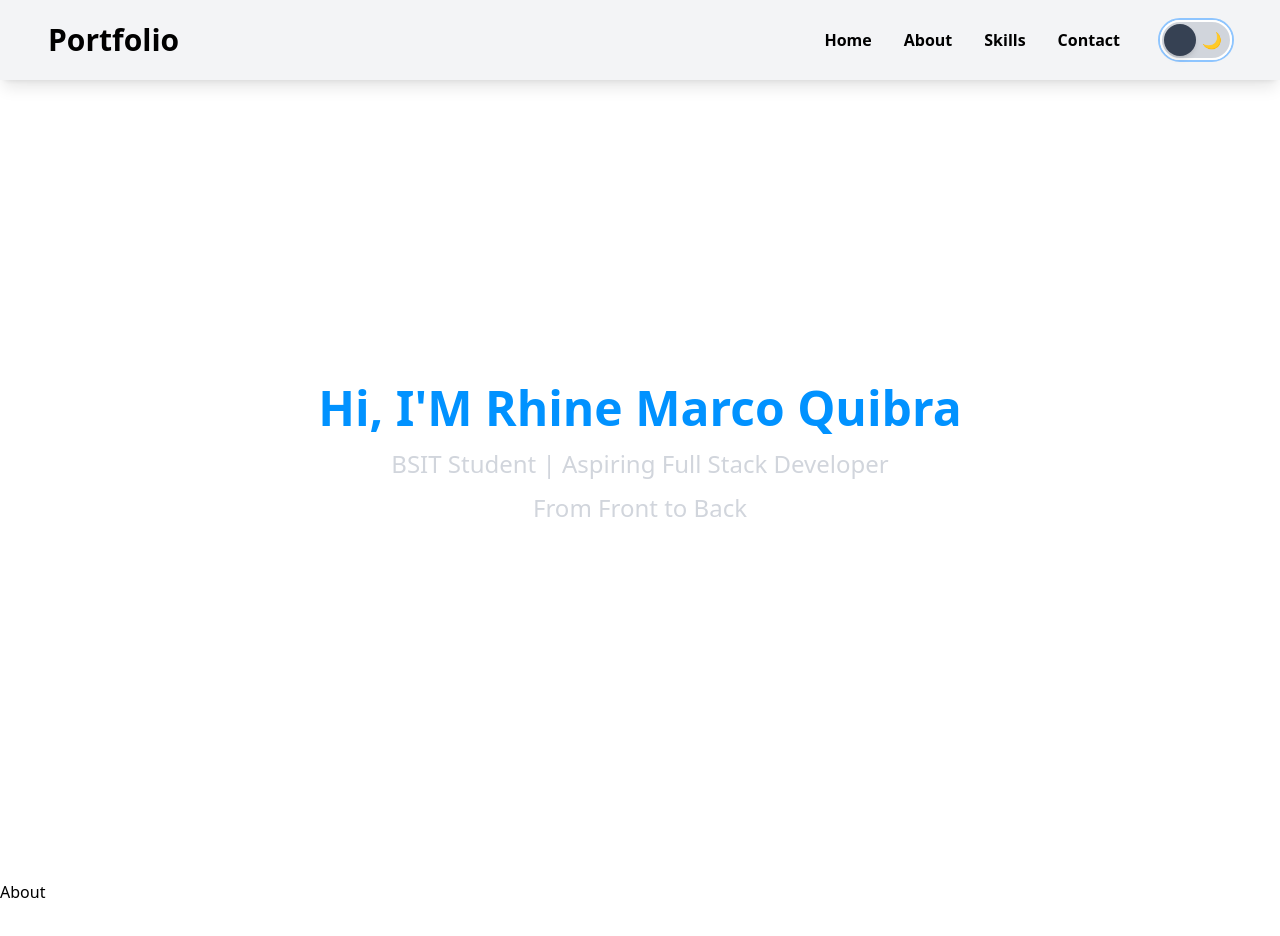
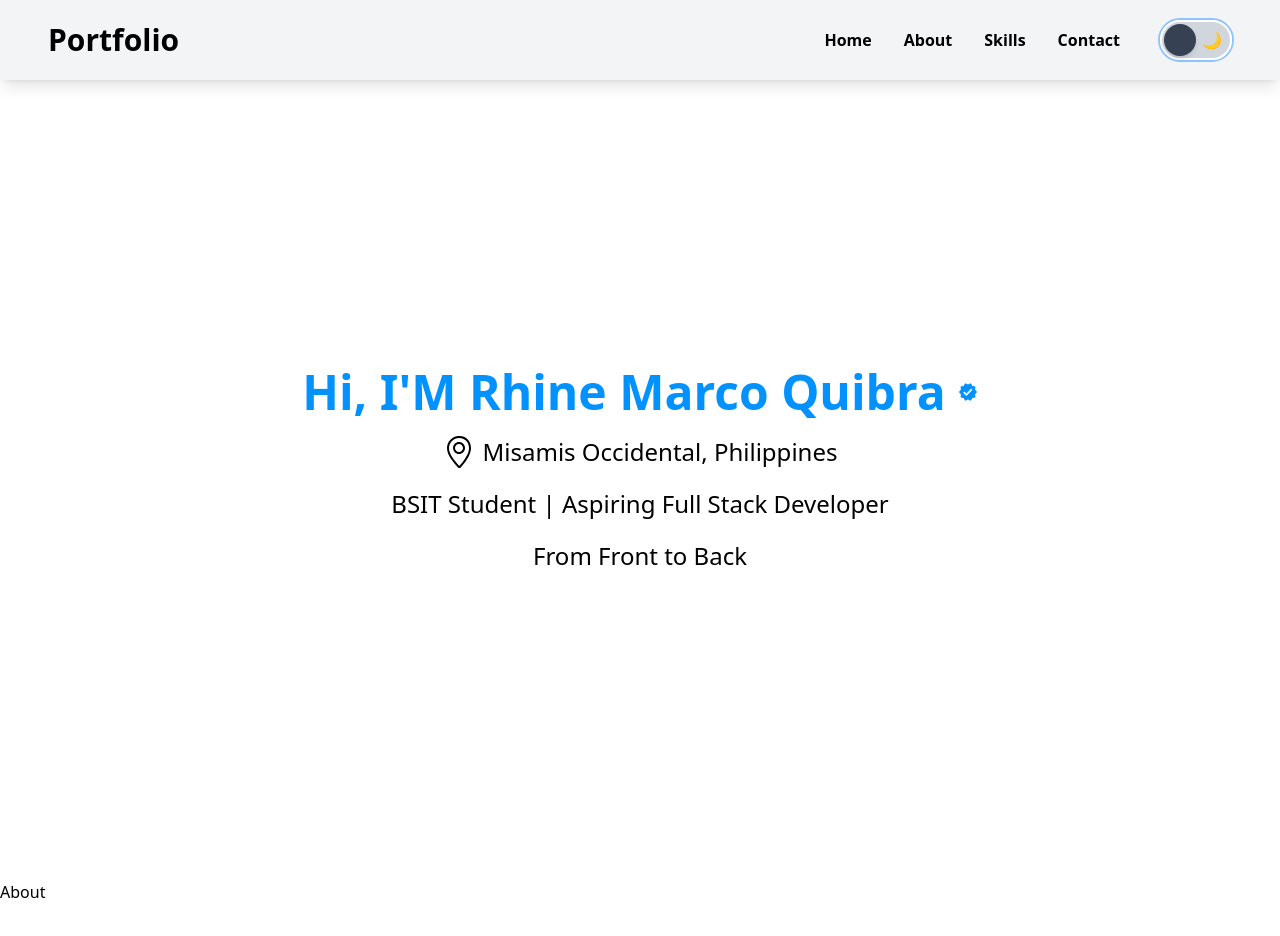
Before and after one commit to programmerstudy164-jpg/Personal_Portfolio, a React (Vite) app: page / in a window 1280 px wide. Shown: the top 936 px of the page. Built offline with nearby package versions, Linux system fonts and the light colour scheme.

Commit message:
Home Pages

```diff
--- a/src/sections/Home.jsx
+++ b/src/sections/Home.jsx
@@ -1,6 +1,7 @@
 import React from "react";
-
-const Home = ({ Dark }) => {
+import { MdVerified } from "react-icons/md";
+import { SlLocationPin } from "react-icons/sl";
+const Home = ({ Dark, TextColor }) => {
   return (
     <div
       className={`h-screen flex justify-center ${
@@ -8,14 +9,24 @@ const Home = ({ Dark }) => {
       }`}
     >
       <div className="max-w-4xl w-full flex justify-center items-center mx-10 mb-10 mt-5">
-        <div className=" flex flex-col  justify-center items-center">
-          <h1 className="text-5xl text-text-primary font-bold mb-4 animate-fadeIn">
-            Hi, I'M Rhine Marco Quibra
-          </h1>
-          <p className="text-2xl text-gray-300 mb-3">
+        <div className=" flex flex-col  justify-center items-center gap-5">
+          <div className="flex gap-3 items-center">
+            <h1 className="text-5xl text-text-primary font-bold animate-fadeIn">
+              Hi, I'M Rhine Marco Quibra
+            </h1>
+
+            <MdVerified className="w-5 h-5 text-text-primary" />
+          </div>
+          <div className="flex gap-2">
+            <SlLocationPin className={`${TextColor} w-8 h-8`} />
+            <h1 className={`text-2xl ${TextColor}`}>
+              Misamis Occidental, Philippines
+            </h1>
+          </div>
+          <p className={`text-2xl ${TextColor}`}>
             BSIT Student | Aspiring Full Stack Developer
           </p>
-          <p className="text-2xl text-gray-300 mb-8">From Front to Back</p>
+          <p className={`text-2xl ${TextColor}`}>From Front to Back</p>
         </div>
       </div>
     </div>
```
